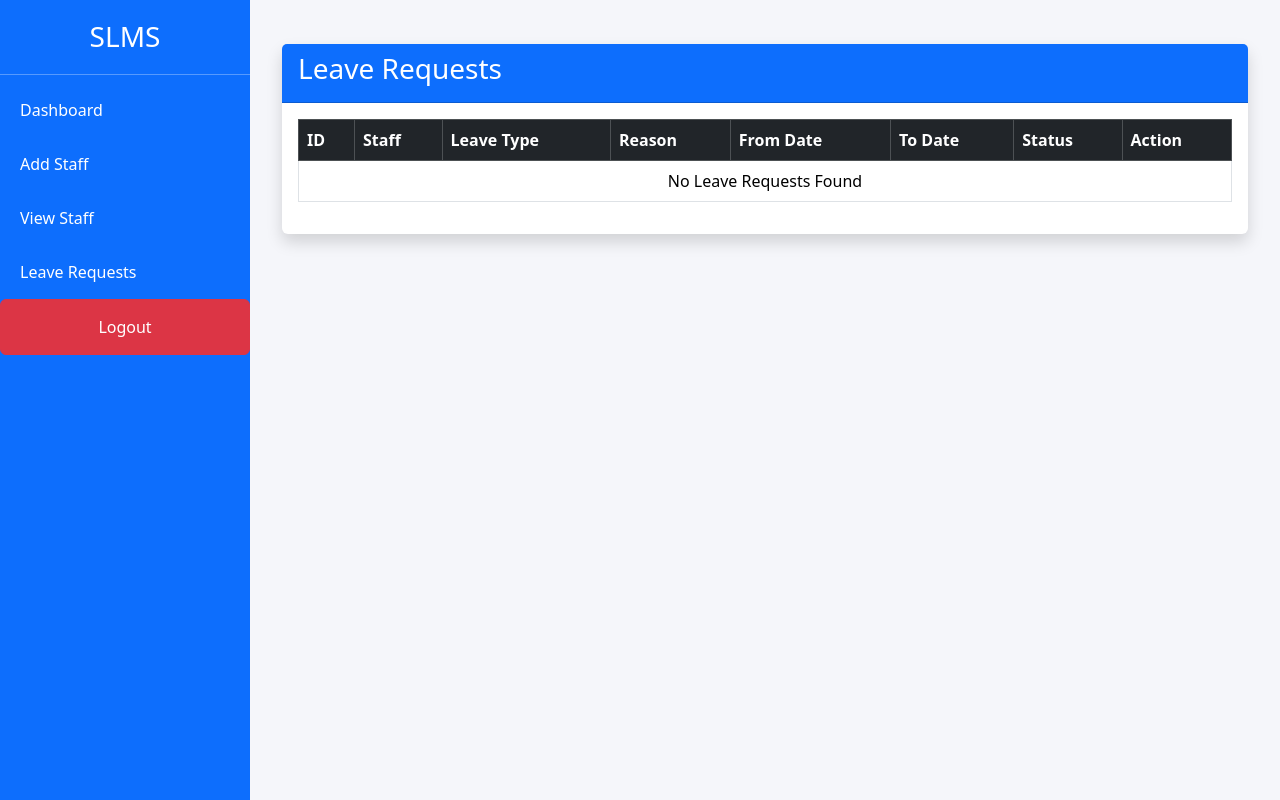
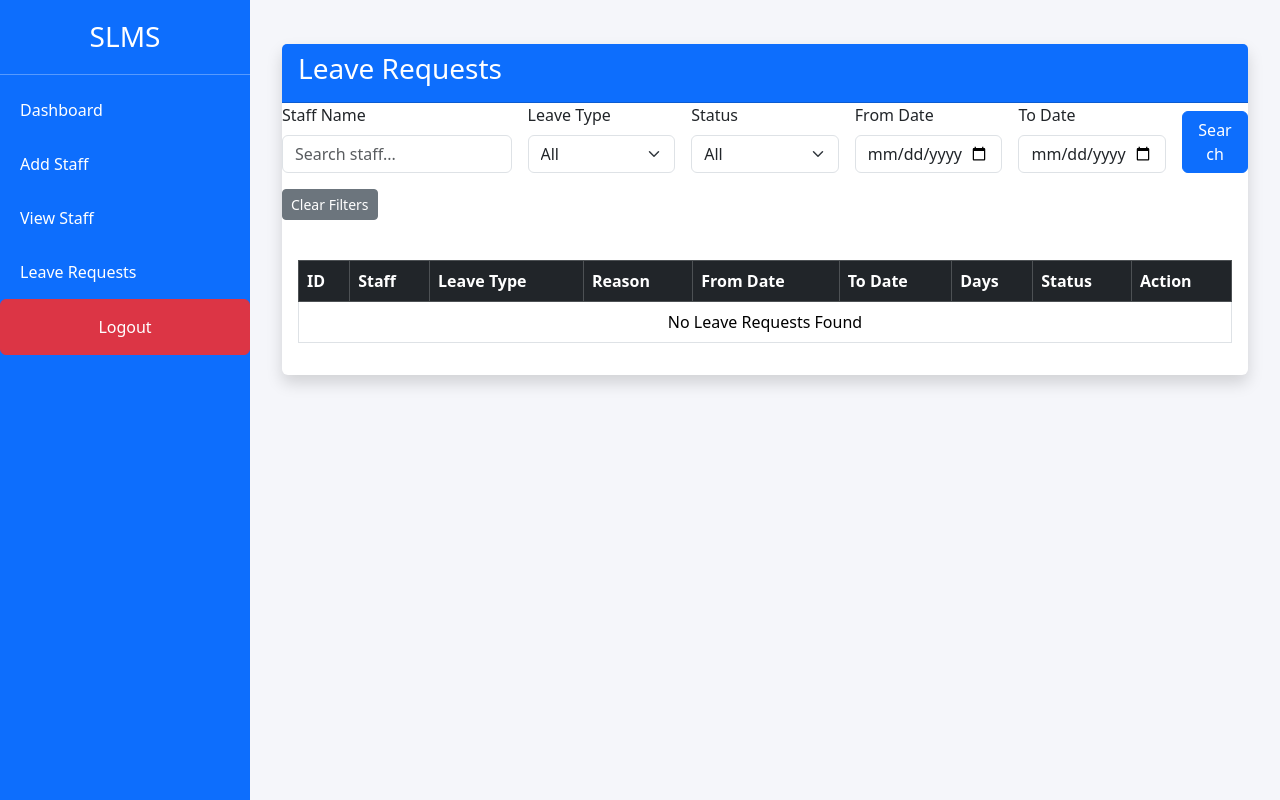
Before and after one commit to harshitab574-ai/SLMS-Leave-Management-System, a Django app: page /leave-request/ in a window 1280 px wide. Run offline with Django 5.2, Linux system fonts and the light colour scheme; the visitor is signed in with stand-in values (Sample User, id 1); data that the repository does not hold is empty.

Commit message:
Initial commit - SLMS

```diff
--- a/leaveapp/templates/admin/base.html
+++ b/leaveapp/templates/admin/base.html
@@ -79,6 +79,8 @@
     Logout
 </a>
 
+
+
 </div>
 
 <div class="content">
--- a/leaveapp/templates/admin/leave_request.html
+++ b/leaveapp/templates/admin/leave_request.html
@@ -8,6 +8,156 @@
 
         <div class="card-header bg-primary text-white">
             <h3>Leave Requests</h3>
+        </div>
+        <div class="mb-4">
+
+    <form method="GET">
+
+        <div class="row g-3">
+
+            <!-- Search Staff -->
+            <div class="col-md-3">
+
+                <label class="form-label">
+                    Staff Name
+                </label>
+
+                <input
+                    type="text"
+                    name="search"
+                    class="form-control"
+                    placeholder="Search staff..."
+                    value="{{ search }}"
+                >
+
+            </div>
+
+
+            <!-- Leave Type -->
+            <div class="col-md-2">
+
+                <label class="form-label">
+                    Leave Type
+                </label>
+
+                <select name="leave_type" class="form-select">
+
+                    <option value="">
+                        All
+                    </option>
+
+                    <option value="Casual"
+                        {% if leave_type == "Casual" %}selected{% endif %}>
+                        Casual
+                    </option>
+
+                    <option value="Sick"
+                        {% if leave_type == "Sick" %}selected{% endif %}>
+                        Sick
+                    </option>
+
+                    <option value="Earned"
+                        {% if leave_type == "Earned" %}selected{% endif %}>
+                        Earned
+                    </option>
+
+                </select>
+
+            </div>
+
+
+            <!-- Status -->
+            <div class="col-md-2">
+
+                <label class="form-label">
+                    Status
+                </label>
+
+                <select name="status" class="form-select">
+
+                    <option value="">
+                        All
+                    </option>
+
+                    <option value="Pending"
+                        {% if status == "Pending" %}selected{% endif %}>
+                        Pending
+                    </option>
+
+                    <option value="Approved"
+                        {% if status == "Approved" %}selected{% endif %}>
+                        Approved
+                    </option>
+
+                    <option value="Rejected"
+                        {% if status == "Rejected" %}selected{% endif %}>
+                        Rejected
+                    </option>
+
+                </select>
+
+            </div>
+
+
+            <!-- From Date -->
+            <div class="col-md-2">
+
+                <label class="form-label">
+                    From Date
+                </label>
+
+                <input
+                    type="date"
+                    name="from_date"
+                    class="form-control"
+                    value="{{ from_date }}"
+                >
+
+            </div>
+
+
+            <!-- To Date -->
+            <div class="col-md-2">
+
+                <label class="form-label">
+                    To Date
+                </label>
+
+                <input
+                    type="date"
+                    name="to_date"
+                    class="form-control"
+                    value="{{ to_date }}"
+                >
+
+            </div>
+
+
+            <!-- Buttons -->
+            <div class="col-md-1 d-flex align-items-end">
+
+                <button
+                    type="submit"
+                    class="btn btn-primary w-100">
+                    Search
+                </button>
+
+            </div>
+
+        </div>
+
+        <div class="mt-3">
+
+            <a
+                href="{% url 'leave_request' %}"
+                class="btn btn-secondary btn-sm">
+                Clear Filters
+            </a>
+
+        </div>
+
+    </form>
+
 </div>
 
         <div class="card-body">
@@ -22,6 +172,7 @@
                         <th>Reason</th>
                         <th>From Date</th>
                         <th>To Date</th>
+                        <th>Days</th>
                         <th>Status</th>
                         <th>Action</th>
                     </tr>
@@ -34,16 +185,12 @@
                 <tr>
 
                     <td>{{ leave.id }}</td>
-                    <td>{{ leave.staff.name }}</td>
-                    <td>{{ leave.leave_type }}</td>
-                    <td>{{ leave.reason }}</td>
-                    <td>{{ leave.from_date }}</td>
-                    <td>{{ leave.to_date }}</td>
 
-                    <td>
                     <td>{{ leave.staff.name }}</td>
 
                     <td>{{ leave.leave_type }}</td>
+
+                    <td>{{ leave.reason }}</td>
 
                     <td>{{ leave.from_date }}</td>
 
@@ -51,26 +198,8 @@
 
                     <td>{{ leave.leave_days }}</td>
 
-<td>{{ leave.status }}</td>
-
                     <td>
-
-     {% if leave.status == "Pending" %}
-
-        <a href="{% url 'approve_leave' leave.id %}">
-            Approve
-        </a>
-
-        <a href="{% url 'reject_leave' leave.id %}">
-            Reject
-        </a>
-
-    {% else %}
-
                         {{ leave.status }}
-
-    {% endif %}
-
                     </td>
 
                     <td>
@@ -102,7 +231,7 @@
                 {% empty %}
 
                 <tr>
-                    <td colspan="8" class="text-center">
+                    <td colspan="9" class="text-center">
                         No Leave Requests Found
                     </td>
                 </tr>
--- a/leaveapp/urls.py
+++ b/leaveapp/urls.py
@@ -36,7 +36,7 @@ urlpatterns = [
 
     path("leave-request/", views.leave_request, name="leave_request"),
     path("approve-leave/<int:id>/", views.approve_leave, name="approve_leave"),
-    path("reject-leave/<int:id>/", views.reject_leave, name="reject_leave"),
+    path("reject-leave/<int:id>/",views.reject_leave,name="reject_leave"),
 
     # ==========================
     # Staff Module
--- a/leaveapp/views.py
+++ b/leaveapp/views.py
@@ -132,39 +132,177 @@ def delete_staff(request, id):
     return redirect("view_staff")
 
 
-
 @login_required
 def leave_request(request):
-    leaves = Leave.objects.all()
-    return render(request, 'admin/leave_request.html', {'leaves': leaves})
+
+    leaves = Leave.objects.all().order_by("-applied_on")
+
+    search = request.GET.get("search", "")
+    leave_type = request.GET.get("leave_type", "")
+    status = request.GET.get("status", "")
+    from_date = request.GET.get("from_date", "")
+    to_date = request.GET.get("to_date", "")
+
+    # Search by staff name
+    if search:
+        leaves = leaves.filter(
+            staff__name__icontains=search
+        )
+
+    # Filter by leave type
+    if leave_type:
+        leaves = leaves.filter(
+            leave_type=leave_type
+        )
+
+    # Filter by status
+    if status:
+        leaves = leaves.filter(
+            status=status
+        )
+
+    # Filter by from date
+    if from_date:
+        leaves = leaves.filter(
+            from_date__gte=from_date
+        )
+
+    # Filter by to date
+    if to_date:
+        leaves = leaves.filter(
+            to_date__lte=to_date
+        )
+
+    context = {
+        "leaves": leaves,
+        "search": search,
+        "leave_type": leave_type,
+        "status": status,
+        "from_date": from_date,
+        "to_date": to_date,
+    }
+
+    return render(
+        request,
+        "admin/leave_request.html",
+        context
+    )
 
 @login_required
 def approve_leave(request, id):
 
     leave = get_object_or_404(Leave, id=id)
 
+    # Already processed?
+    if leave.status != "Pending":
+
+        messages.warning(
+            request,
+            "This leave has already been processed."
+        )
+
+        return redirect("leave_request")
+
+
+    staff = leave.staff
+
+
+    # Casual Leave
+
+    if leave.leave_type == "Casual":
+
+        if staff.casual_leave < leave.leave_days:
+
+            messages.error(
+                request,
+                "Insufficient Casual Leave Balance."
+            )
+
+            return redirect("leave_request")
+
+        staff.casual_leave -= leave.leave_days
+
+
+    # Sick Leave
+
+    elif leave.leave_type == "Sick":
+
+        if staff.sick_leave < leave.leave_days:
+
+            messages.error(
+                request,
+                "Insufficient Sick Leave Balance."
+            )
+
+            return redirect("leave_request")
+
+        staff.sick_leave -= leave.leave_days
+
+
+    # Earned Leave
+
+    elif leave.leave_type == "Earned":
+
+        if staff.earned_leave < leave.leave_days:
+
+            messages.error(
+                request,
+                "Insufficient Earned Leave Balance."
+            )
+
+            return redirect("leave_request")
+
+        staff.earned_leave -= leave.leave_days
+
+
+    # Save Staff Balance
+
+    staff.save()
+
+
+    # Approve Leave
+
     leave.status = "Approved"
     leave.save()
 
+
+    # Email Staff
+
     send_mail(
+
         subject="Leave Approved",
+
         message=f"""
 Hello {leave.staff.name},
 
 Your leave request has been APPROVED.
 
 Leave Type : {leave.leave_type}
+
 From Date : {leave.from_date}
 To Date : {leave.to_date}
 
+Total Days : {leave.leave_days}
+
 Thank You.
+SLMS Team
 """,
+
         from_email=settings.DEFAULT_FROM_EMAIL,
-        recipient_list=[leave.staff.email],
+
+        recipient_list=[
+            leave.staff.email
+        ],
+
         fail_silently=False,
     )
 
-    messages.success(request, "Leave Approved Successfully")
+
+    messages.success(
+        request,
+        "Leave Approved Successfully."
+    )
+
     return redirect("leave_request")
 
 @login_required
@@ -172,12 +310,36 @@ def reject_leave(request, id):
 
     leave = get_object_or_404(Leave, id=id)
 
-    leave.status = "Rejected"
-    leave.save()
+    if leave.status != "Pending":
+        messages.warning(
+            request,
+            "This leave has already been processed."
+        )
+        return redirect("leave_request")
 
-    send_mail(
-        subject="Leave Rejected",
-        message=f"""
+    if request.method == "POST":
+
+        rejection_reason = request.POST.get("rejection_reason")
+
+        if not rejection_reason:
+            messages.error(
+                request,
+                "Please enter rejection reason."
+            )
+            return render(
+                request,
+                "admin/reject_leave.html",
+                {"leave": leave}
+            )
+
+        leave.status = "Rejected"
+        leave.rejection_reason = rejection_reason
+        leave.save()
+
+        send_mail(
+            subject="Leave Rejected",
+
+            message=f"""
 Hello {leave.staff.name},
 
 Your leave request has been REJECTED.
@@ -185,20 +347,36 @@ Your leave request has been REJECTED.
 Leave Type : {leave.leave_type}
 From Date : {leave.from_date}
 To Date : {leave.to_date}
+Total Days : {leave.leave_days}
 
-Reason:
-{leave.reason}
+Rejection Reason:
+{rejection_reason}
 
 Thank You.
+SLMS Team
 """,
-        from_email=settings.DEFAULT_FROM_EMAIL,
-        recipient_list=[leave.staff.email],
-        fail_silently=False,
+
+            from_email=settings.DEFAULT_FROM_EMAIL,
+
+            recipient_list=[
+                leave.staff.email
+            ],
+
+            fail_silently=False,
+        )
+
+        messages.success(
+            request,
+            "Leave Rejected Successfully."
+        )
+
+        return redirect("leave_request")
+
+    return render(
+        request,
+        "admin/reject_leave.html",
+        {"leave": leave}
     )
-
-    messages.success(request, "Leave Rejected Successfully")
-    return redirect("leave_request")
-
 
 def admin_login(request):
 
@@ -237,21 +415,44 @@ def staff_dashboard(request):
 
     staff = request.user.staff
 
-    total_leave = Leave.objects.filter(staff=staff).count()
-    approved = Leave.objects.filter(staff=staff, status="Approved").count()
-    pending = Leave.objects.filter(staff=staff, status="Pending").count()
-    rejected = Leave.objects.filter(staff=staff, status="Rejected").count()
+    total_leave = Leave.objects.filter(
+        staff=staff
+    ).count()
+
+    approved = Leave.objects.filter(
+        staff=staff,
+        status="Approved"
+    ).count()
+
+    pending = Leave.objects.filter(
+        staff=staff,
+        status="Pending"
+    ).count()
+
+    rejected = Leave.objects.filter(
+        staff=staff,
+        status="Rejected"
+    ).count()
 
     context = {
         "staff": staff,
+
         "total_leave": total_leave,
         "approved": approved,
         "pending": pending,
         "rejected": rejected,
+
+        # Leave Balance
+        "casual_leave": staff.casual_leave,
+        "sick_leave": staff.sick_leave,
+        "earned_leave": staff.earned_leave,
     }
 
-    return render(request, "staff/staff_dashboard.html", context)
-
+    return render(
+        request,
+        "staff/staff_dashboard.html",
+        context
+    )
 
 @login_required
 def staff_home(request):
@@ -269,17 +470,77 @@ def staff_apply_leave(request):
 
             leave = form.save(commit=False)
 
-            leave.staff = request.user.staff
+            staff = request.user.staff
+
+            leave.staff = staff
             leave.status = "Pending"
 
-            # Calculate leave days
+            # Calculate days
             leave.leave_days = (
                 leave.to_date - leave.from_date
             ).days + 1
 
+
+            # Check Leave Balance
+
+            if leave.leave_type == "Casual":
+
+                if staff.casual_leave < leave.leave_days:
+
+                    messages.error(
+                        request,
+                        f"You have only {staff.casual_leave} "
+                        f"Casual Leave days remaining."
+                    )
+
+                    return render(
+                        request,
+                        "staff/staff_apply_leave.html",
+                        {"form": form}
+                    )
+
+
+            elif leave.leave_type == "Sick":
+
+                if staff.sick_leave < leave.leave_days:
+
+                    messages.error(
+                        request,
+                        f"You have only {staff.sick_leave} "
+                        f"Sick Leave days remaining."
+                    )
+
+                    return render(
+                        request,
+                        "staff/staff_apply_leave.html",
+                        {"form": form}
+                    )
+
+
+            elif leave.leave_type == "Earned":
+
+                if staff.earned_leave < leave.leave_days:
+
+                    messages.error(
+                        request,
+                        f"You have only {staff.earned_leave} "
+                        f"Earned Leave days remaining."
+                    )
+
+                    return render(
+                        request,
+                        "staff/staff_apply_leave.html",
+                        {"form": form}
+                    )
+
+
             leave.save()
 
+
+            # Admin Email
+
             send_mail(
+
                 subject="New Leave Request",
 
                 message=f"""
@@ -287,10 +548,12 @@ A new leave request has been submitted.
 
 Staff Name : {leave.staff.name}
 Department : {leave.staff.department}
+
 Leave Type : {leave.leave_type}
 
 From Date : {leave.from_date}
 To Date : {leave.to_date}
+
 Total Days : {leave.leave_days}
 
 Reason : {leave.reason}
@@ -307,22 +570,27 @@ Status : Pending
                 fail_silently=False,
             )
 
+
             messages.success(
                 request,
-                f"Leave Applied Successfully for {leave.leave_days} days."
+                f"Leave Applied Successfully for "
+                f"{leave.leave_days} day(s)."
             )
 
-            return redirect("staff_leave_history")
+            return redirect(
+                "staff_leave_history"
+            )
 
     else:
+
         form = LeaveForm()
+
 
     return render(
         request,
         "staff/staff_apply_leave.html",
         {"form": form}
     )
-
 
 def staff_login(request):
     if request.method == "POST":
```
Also changed, not shown: leaveapp/models.py (+13 -1 lines), leaveapp/templates/admin/reject_leave.html (added, +106 -0 lines), leaveapp/templates/staff/staff_dashboard.html (+56 -37 lines), leaveapp/migrations/0002_leave_rejection_reason.py (added), leaveapp/migrations/0003_staff_casual_leave_staff_earned_leave_and_more.py (added), 1 other file. Lines whose indentation alone changed are shown as unchanged.
